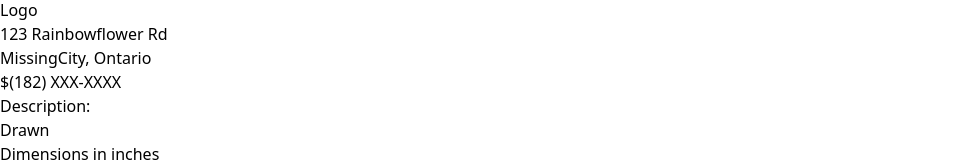
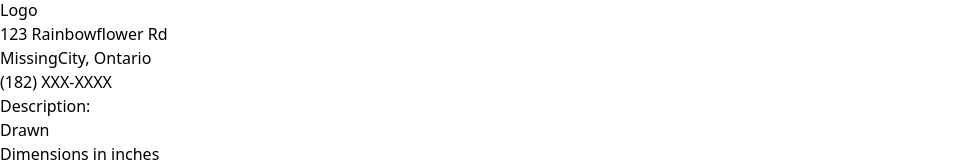
Before and after one commit to S0han/led_diagram_drawer, a Next.js app: page / in a window 1280 px wide. Shown: the part 290-452 px from the top of the page, without its empty margins (0-970 px from the left). Built offline with nearby package versions, Linux system fonts and the light colour scheme.

Commit message:
update: add the dyanmic values to DrawingInfo component

```diff
--- a/src/app/components/DrawingInfo.component.tsx
+++ b/src/app/components/DrawingInfo.component.tsx
@@ -11,7 +11,7 @@ export default function DrawingInfo({ description }) {
                 <div className="address">
                     <p>123 Rainbowflower Rd</p>
                     <p>MissingCity, Ontario</p>
-                    <p>${`(`}182{`)`} XXX-XXXX</p>
+                    <p>(182) XXX-XXXX</p>
                 </div>
                 <div>
                     <div className="desc">
```
